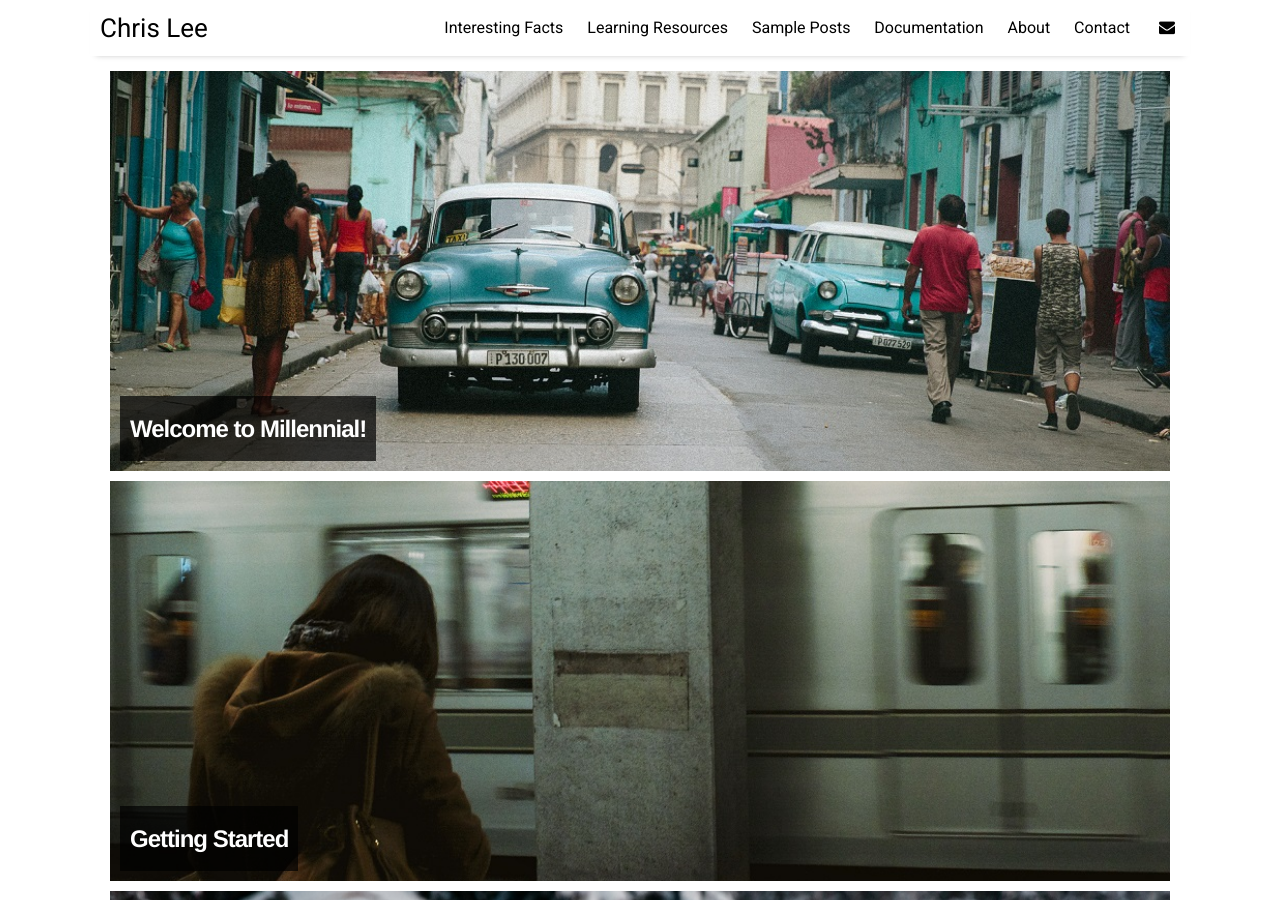
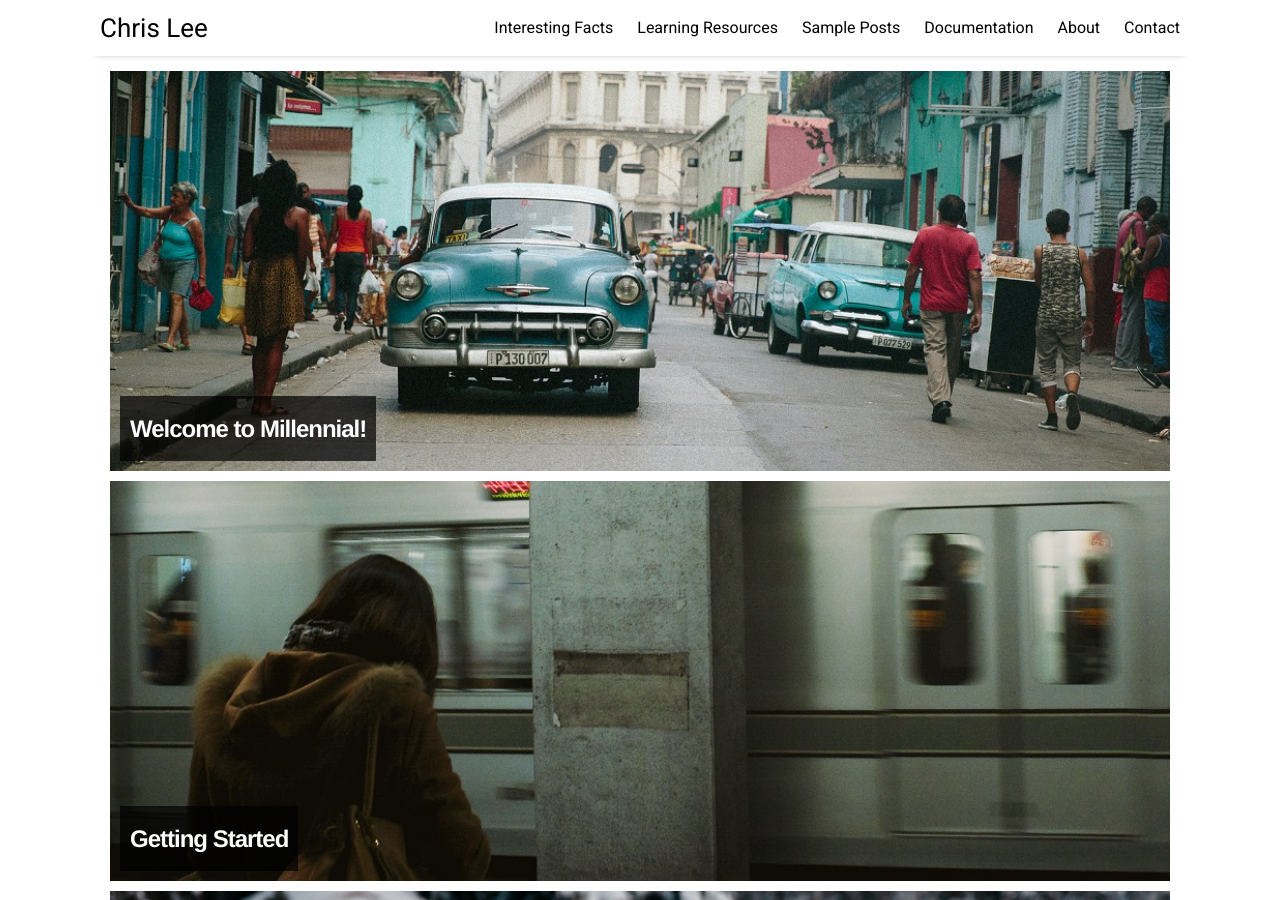
Before and after one commit to Christopher-LeeNU/Christopher-LeeNU.github.io, a Jekyll site: the page built from index.html, in a window 1280 px wide and 900 px high. Built offline with Jekyll 4.4.1, drawn with Linux system fonts in a browser that asks for light colours; nearby versions of some CDN libraries; the list of posts is cut into pages by our own code.

Commit message:
Update settings.yml

```diff
--- a/_data/settings.yml
+++ b/_data/settings.yml
@@ -15,11 +15,11 @@ menu:
 - {name: 'Contact',            url: 'contact'}
 
 # Available social icons are powered by Font Awesome, so you can use any icon that they offer
-social:
+# social:
 # - {icon: 'twitter', link:    'https://twitter.com/paululele'}
 # - {icon: 'facebook', link:   'https://www.facebook.com/paululele'}
 # - {icon: 'instagram', link:  'https://instagram.com/paululele'}
-- {icon: 'envelope', link:   'christopherlee91.22@gmail.com'}
+# - {icon: 'envelope', link:   'christopherlee91.22@gmail.com'}
 # - {icon: 'rss-square', link: 'feed.xml'}
 # - {icon: 'rss-square', link: 'rss-feed.xml'}
 
```
